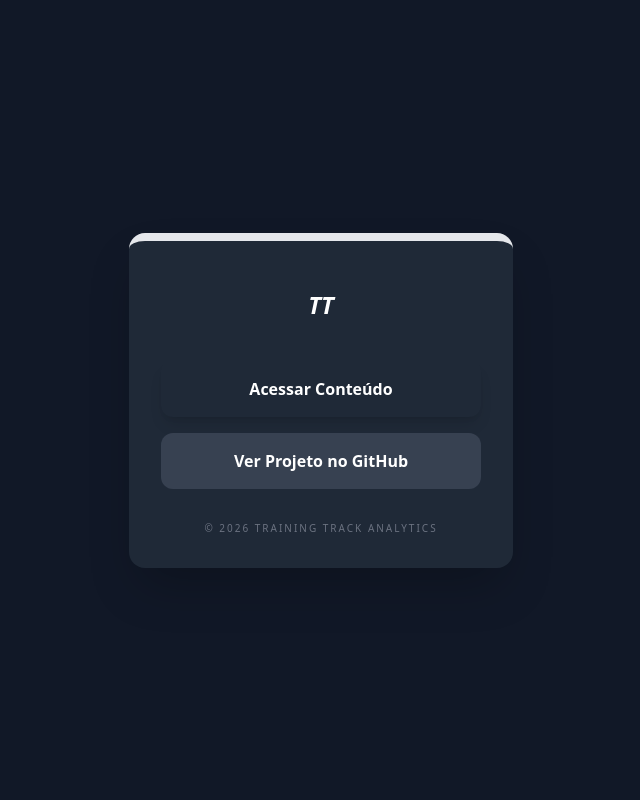
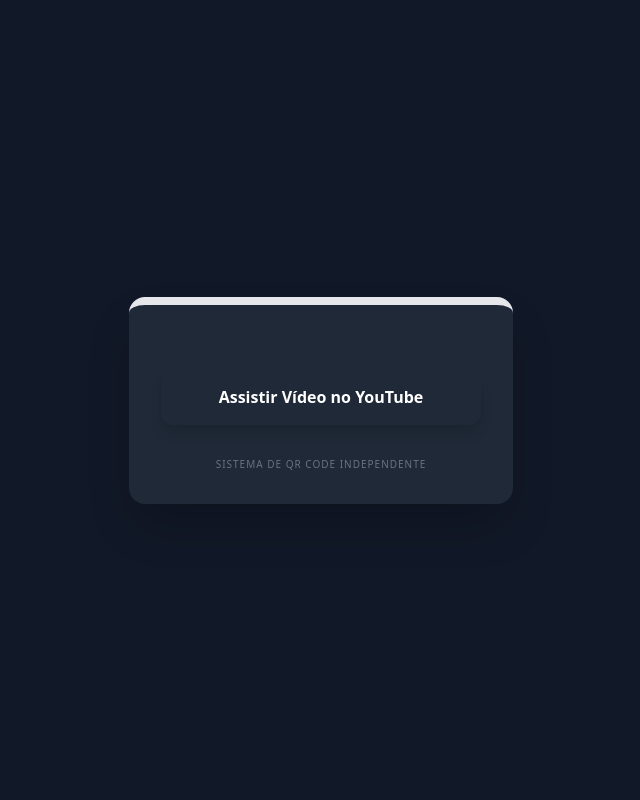
Before and after one commit to flpeluz/sistema-qrcode, a Flask app: template templates/index.html in a window 1280 px wide. Shown: the whole page, without its empty margins (319-959 px from the left). Run offline with Flask 3, Linux system fonts and the light colour scheme; the template is opened without the code that fills it, so the values that code supplies are empty; some libraries are stand-ins or nearby versions.

Commit message:
correção

```diff
--- a/app.py
+++ b/app.py
@@ -2,31 +2,23 @@ from flask import Flask, render_template, abort
 
 app = Flask(__name__)
 
-# Aqui é onde você "cadastra" seus novos projetos.
-# Para cada novo QR Code, você adiciona uma linha aqui.
-PROJETOS = {
-    'agentes-ia': {
+# Aqui você define os destinos dos seus QR Codes.
+# 'slug' é o que vai no final da URL (ex: /video-ia)
+QR_DESTINOS = {
+    'video-ia': {
         'titulo': 'Agentes de IA',
-        'subtitulo': 'Ecossistema Training Track Analytics',
+        'subtitulo': 'Demonstração Prática do Sistema',
         'link_youtube': 'https://youtu.be/iyjzw3xq3e8?si=RQx3Aumw33DbHKjT',
-        'cor': 'orange'
-    },
-    'logistica': {
-        'titulo': 'Logística e PR',
-        'subtitulo': 'Gestão de Materiais e Relações Públicas',
-        'link_youtube': 'https://www.youtube.com/watch?v=outro_video',
-        'cor': 'red'
+        'cor': 'orange' # Cor da borda e botão
     }
 }
 
 @app.route('/<slug>')
-def dynamic_page(slug):
-    # Se o link do QR Code (slug) existir no nosso dicionário, ele abre a página
-    if slug in PROJETOS:
-        dados = PROJETOS[slug]
-        return render_template('index.html', projeto=dados)
+def landing_page(slug):
+    if slug in QR_DESTINOS:
+        projeto = QR_DESTINOS[slug]
+        return render_template('index.html', projeto=projeto)
     else:
-        # Se não existir, dá erro 404
         abort(404)
 
 if __name__ == '__main__':
--- a/templates/index.html
+++ b/templates/index.html
@@ -3,30 +3,22 @@
 <head>
     <meta charset="UTF-8">
     <meta name="viewport" content="width=device-width, initial-scale=1.0">
-    <title>{{ projeto.titulo }} - Training Track</title>
+    <title>{{ projeto.titulo }}</title>
     <script src="https://cdn.tailwindcss.com"></script>
 </head>
-<body class="bg-gray-900 text-white font-sans flex items-center justify-center min-h-screen p-4">
+<body class="bg-gray-900 text-white flex items-center justify-center min-h-screen p-4">
     <div class="max-w-sm w-full bg-gray-800 border-t-8 border-{{ projeto.cor }}-500 rounded-2xl shadow-2xl p-8 text-center">
-        <div class="mb-6">
-            <div class="bg-{{ projeto.cor }}-500 w-16 h-16 rounded-full flex items-center justify-center mx-auto mb-4 text-white">
-                <span class="text-2xl font-bold italic">TT</span>
-            </div>
-            <h1 class="text-2xl font-bold tracking-tight">{{ projeto.titulo }}</h1>
-            <p class="text-gray-400 text-sm mt-2">{{ projeto.subtitulo }}</p>
-        </div>
+        <h1 class="text-2xl font-bold">{{ projeto.titulo }}</h1>
+        <p class="text-gray-400 text-sm mt-2">{{ projeto.subtitulo }}</p>
 
-        <div class="space-y-4">
-            <a href="{{ projeto.link_youtube }}" class="block w-full py-4 bg-{{ projeto.cor }}-600 hover:bg-{{ projeto.cor }}-500 rounded-xl font-bold transition-all shadow-lg active:scale-95">
-                Acessar Conteúdo
-            </a>
-            <a href="https://github.com/flpeluz" class="block w-full py-4 bg-gray-700 hover:bg-gray-600 rounded-xl font-bold transition-all">
-                Ver Projeto no GitHub
+        <div class="mt-8">
+            <a href="{{ projeto.link_youtube }}" class="block w-full py-4 bg-{{ projeto.cor }}-600 hover:bg-{{ projeto.cor }}-500 rounded-xl font-bold transition-all shadow-lg text-center">
+                Assistir Vídeo no YouTube
             </a>
         </div>
 
-        <p class="mt-8 text-[10px] text-gray-500 uppercase tracking-[0.2em]">
-            © 2026 Training Track Analytics
+        <p class="mt-8 text-[10px] text-gray-500 uppercase tracking-widest">
+            Sistema de QR Code Independente
         </p>
     </div>
 </body>
```
